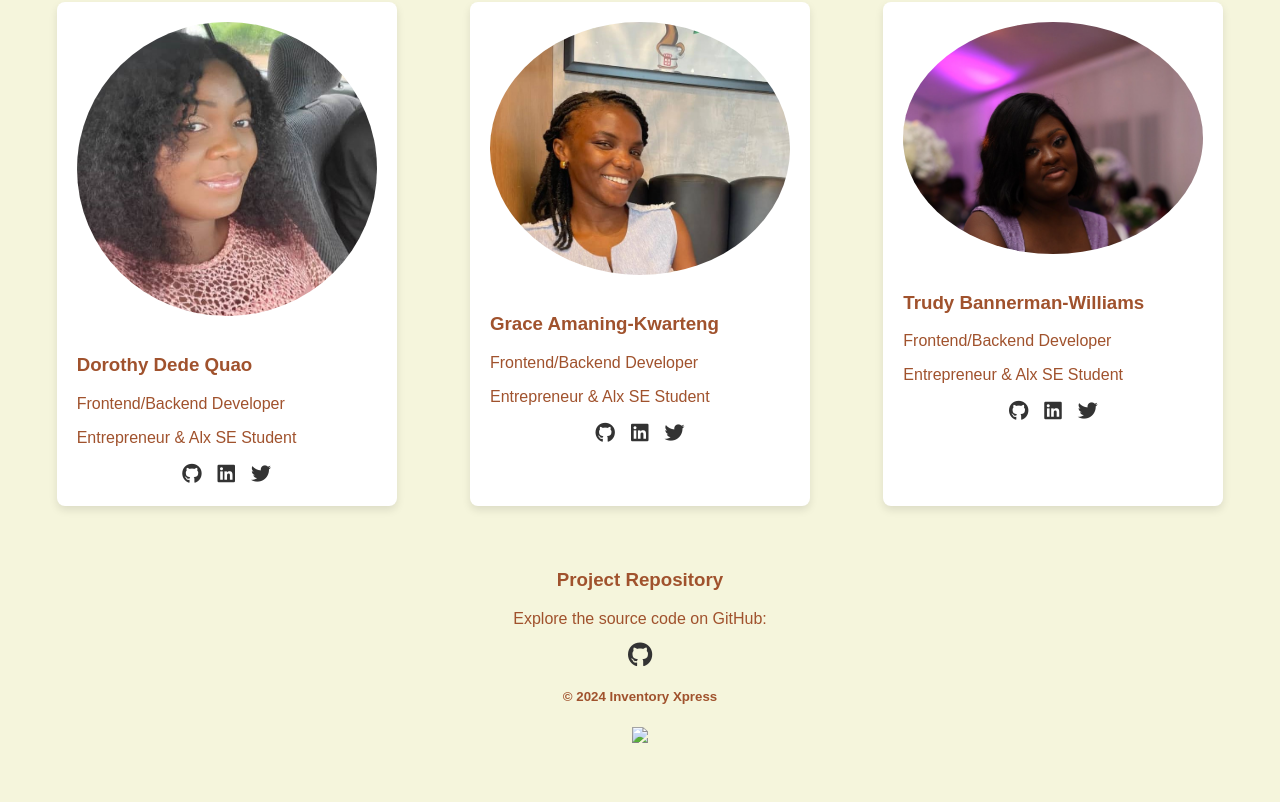
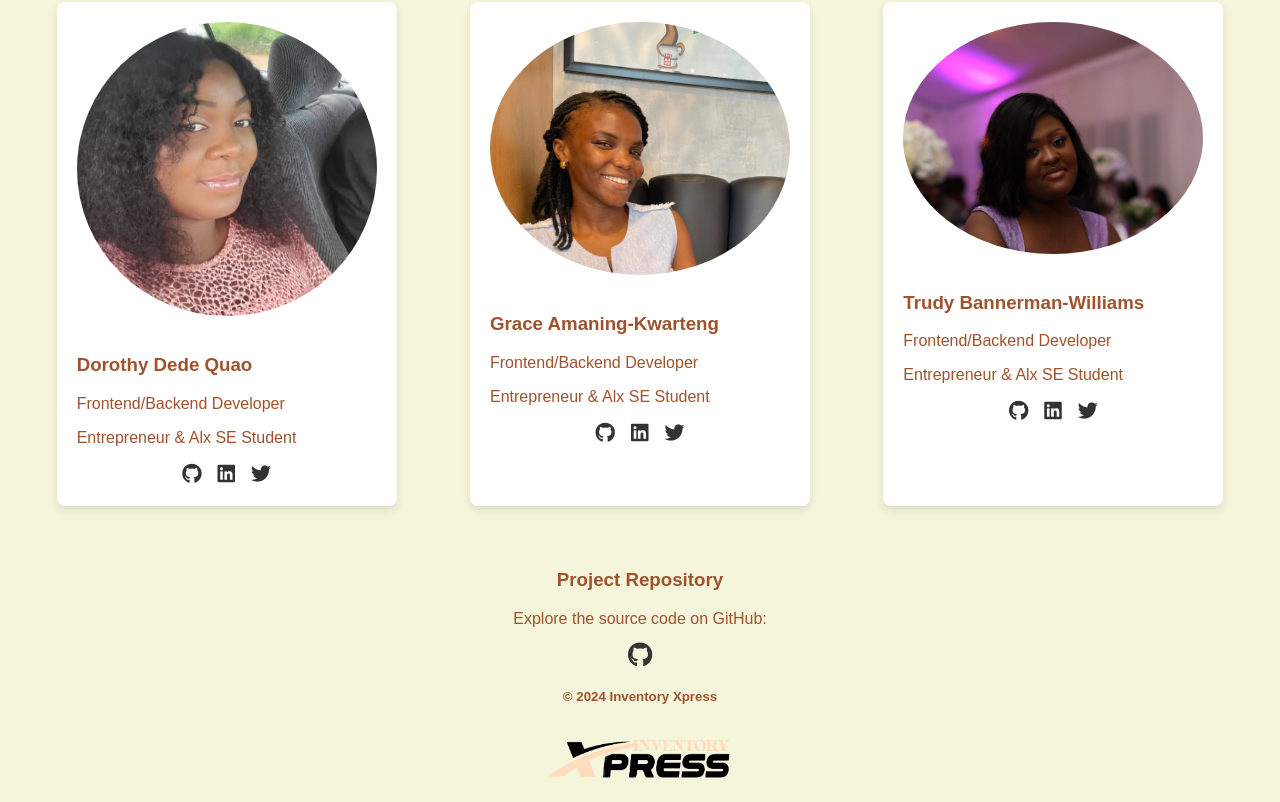
Before and after one commit to Dedeyd70/Inventory_Xpress, a website: page public/about.html in a window 1280 px wide. Shown: the part 361-1163 px from the top of the page. Before the commit the page ends 1118 px from the top, so only its background shows below. Drawn offline with Linux system fonts and the light colour scheme.

Commit message:
Update about.html

```diff
--- a/public/about.html
+++ b/public/about.html
@@ -153,7 +153,7 @@
                 <a href="https://github.com/Im-adom/Inventory_Xpress" target="_blank"  class="social-icon"><i class="fab fa-github fa-lg"></i></a>
             </section>
             <h5 class="fs-6 fw-bold">&copy; 2024 Inventory Xpress</h5>
-            <img src="InventoryXpresslogo.png" class="logo">
+            <img src="/img/InventoryXpresslogo.png" class="logo">
         </footer>
     </body>
 </html>
```
